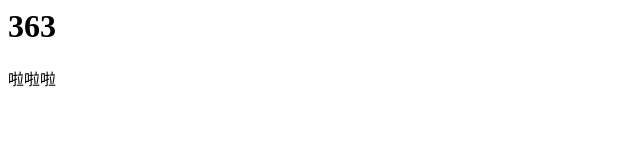
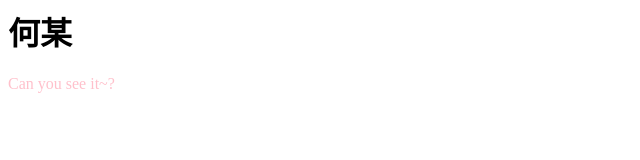
Before and after one commit to LetMeFly666/various, a plain HTML site: page index.html in a window 1280 px wide. Shown: the whole page, without its empty margins (0-640 px from the left). Drawn offline with Linux system fonts and the light colour scheme.

Commit message:
Update index.html
Change何

```diff
--- a/index.html
+++ b/index.html
@@ -1,8 +1,8 @@
 <html>
 <body>
 
-<h1>363</h1>
-<p>啦啦啦</p>
+<h1>何某</h1>
+<font color="pink">Can you see it~?</font>
 
 </body>
 </html>
```
